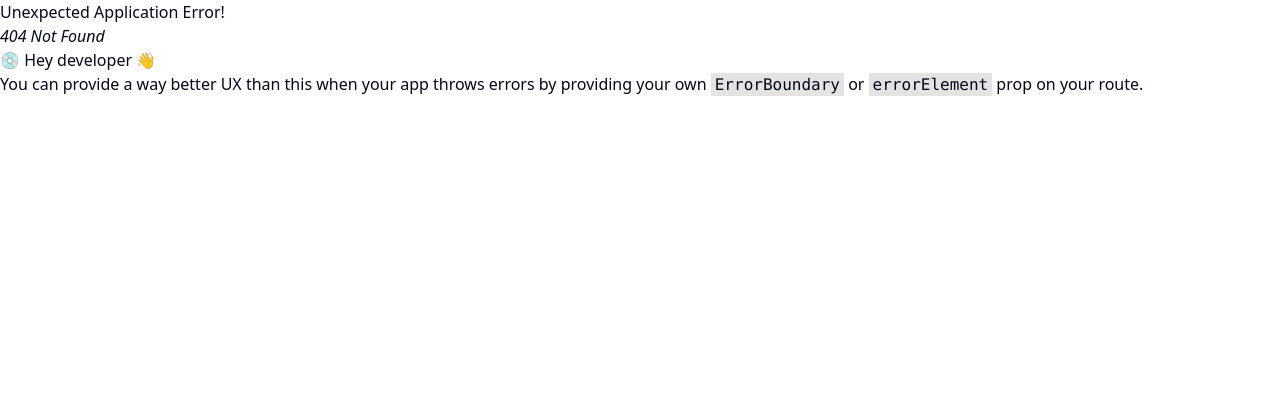
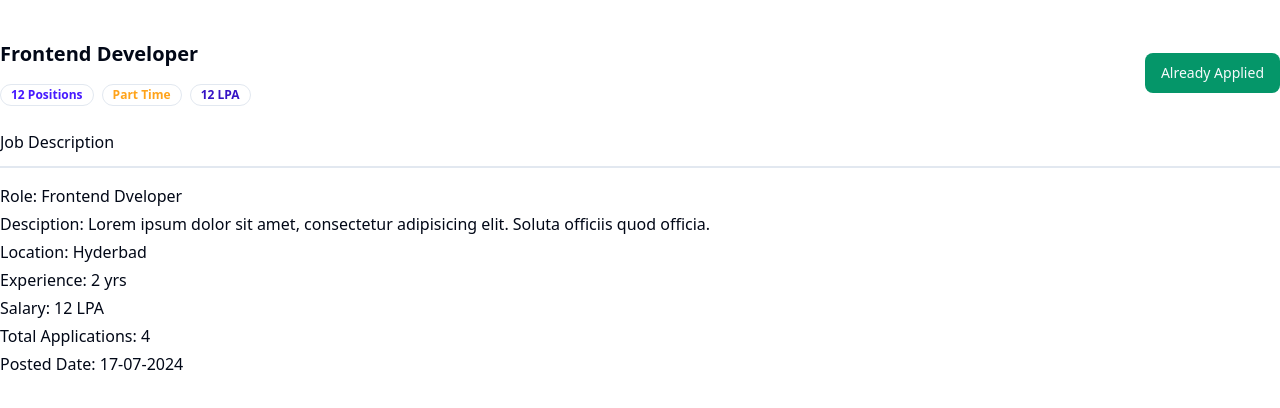
Before and after one commit to iamrohitkandpal/WorkHub-App, a React (Vite) app in the folder frontend/: page /description/1 in a window 1280 px wide. Before the commit this address had no page. Shown: the top 408 px of the page. Built offline with nearby package versions, Linux system fonts and the light colour scheme.

Commit message:
Job Details Page Creation

```diff
--- a/frontend/src/App.jsx
+++ b/frontend/src/App.jsx
@@ -6,6 +6,7 @@ import Jobs from "./components/jobs";
 import Browse from "./components/Browse";
 import Profile from "./components/Profile";
 import { createBrowserRouter, RouterProvider } from "react-router-dom";
+import JobDescription from "./components/JobDescription";
 
 const appRouter = createBrowserRouter([
   {
@@ -23,6 +24,10 @@ const appRouter = createBrowserRouter([
   {
     path: "/jobs",
     element: <Jobs />,
+  },
+  {
+    path: "/description/:id",
+    element: <JobDescription />,
   },
   {
     path: "/browse",
--- a/frontend/src/components/Job.jsx
+++ b/frontend/src/components/Job.jsx
@@ -4,8 +4,11 @@ import { Button } from './ui/button';
 import { Bookmark } from 'lucide-react';
 import { Avatar, AvatarImage } from './ui/avatar';
 import { Badge } from './ui/badge';
+import { useNavigate } from 'react-router-dom';
 
 const Job = () => {
+    const jobid = "djfdlfdlkirireo";
+    const navigate = useNavigate();
   return (
     <div className='p-5 rounded-md shadow-xl bg-white border border-gray-100'>
         <div className="flex items-center justify-between">
@@ -36,7 +39,7 @@ const Job = () => {
             <Badge className={'text-[#3613c5] font-bold'} variant="ghost">12 LPA</Badge>
         </div>
         <div className='flex items-center gap-4 mt-4'>
-            <Button variant="outline">Details</Button>
+            <Button onClick={() => navigate(`/description/${jobid}`)} variant="outline">Details</Button>
             <Button className="bg-[#3613c5]">Save For Later</Button>
         </div>
     </div>
--- /dev/null
+++ b/frontend/src/components/JobDescription.jsx
@@ -0,0 +1,35 @@
+// eslint-disable-next-line no-unused-vars
+import React from 'react';
+import { Badge } from './ui/badge';
+import { Button } from './ui/button';
+
+const JobDescription = () => {
+    const isApplied = true;
+  return (
+    <div className='max-w-7xl mx-auto my-10'>
+        <div className='flex items-center justify-between'>
+            <div>
+                <h1 className='font-bold text-xl '>Frontend Developer</h1>
+                <div className='flex items-center gap-2 mt-4'>
+                    <Badge className={'text-[#471aff] font-bold'} variant="ghost">12 Positions</Badge>
+                    <Badge className={'text-[#ffa31a] font-bold'} variant="ghost">Part Time</Badge>
+                    <Badge className={'text-[#3613c5] font-bold'} variant="ghost">12 LPA</Badge>
+                </div>
+            </div>
+            <Button className={`rounded-lg duration-400 transition-all ${isApplied ? 'bg-emerald-600 hover:bg-emerald-500 cursor-not-allowed' : 'bg-[#471aff] hover:bg-[#3506ef]'}`}>{ isApplied ? 'Already Applied' : 'Apply Now' }</Button>
+        </div>
+        <h1 className='border-b-2 border-b-grey-300 font-medium py-3 mt-3'>Job Description</h1>
+        <div className='my-4'>
+            <h1 className='font-medium my-1'>Role: <span className='font-normal'>Frontend Dveloper</span></h1>
+            <h1 className='font-medium my-1'>Desciption: <span className='font-normal'>Lorem ipsum dolor sit amet, consectetur adipisicing elit. Soluta officiis quod officia.</span></h1>
+            <h1 className='expect font-medium my-1'>Location: <span className='font-normal'>Hyderbad</span></h1>
+            <h1 className='font-medium my-1'>Experience: <span className='font-normal'>2 yrs</span></h1>
+            <h1 className='font-medium my-1'>Salary: <span className='font-normal'>12 LPA</span></h1>
+            <h1 className='font-medium my-1'>Total Applications: <span className='font-normal'>4</span></h1>
+            <h1 className='font-medium my-1'>Posted Date: <span className='font-normal'>17-07-2024</span></h1>
+        </div>
+    </div>
+  )
+}
+
+export default JobDescription
```
